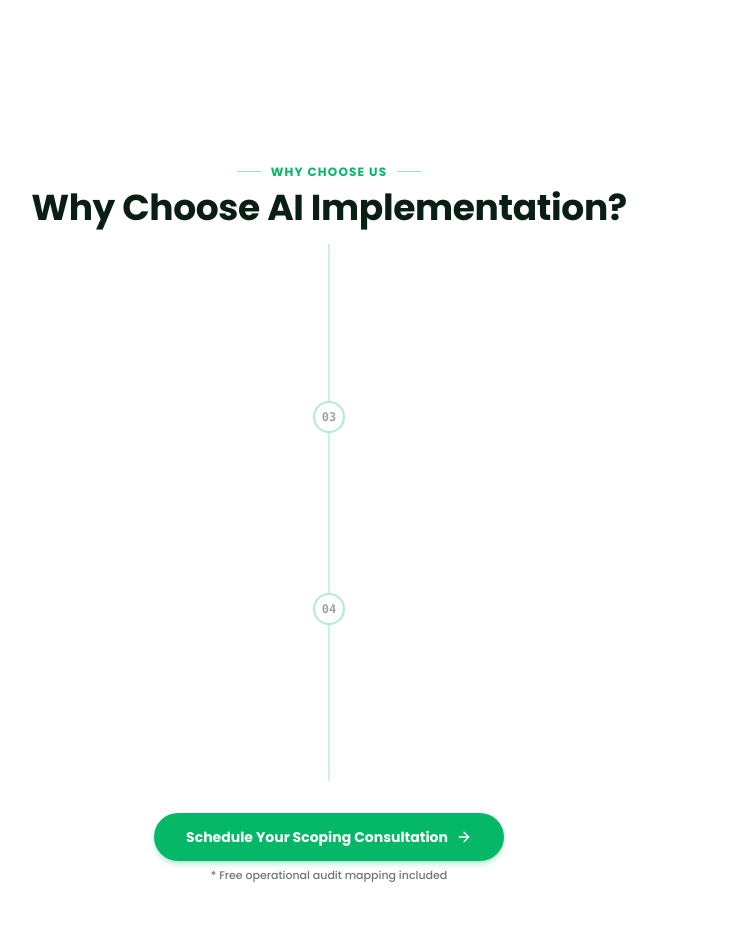
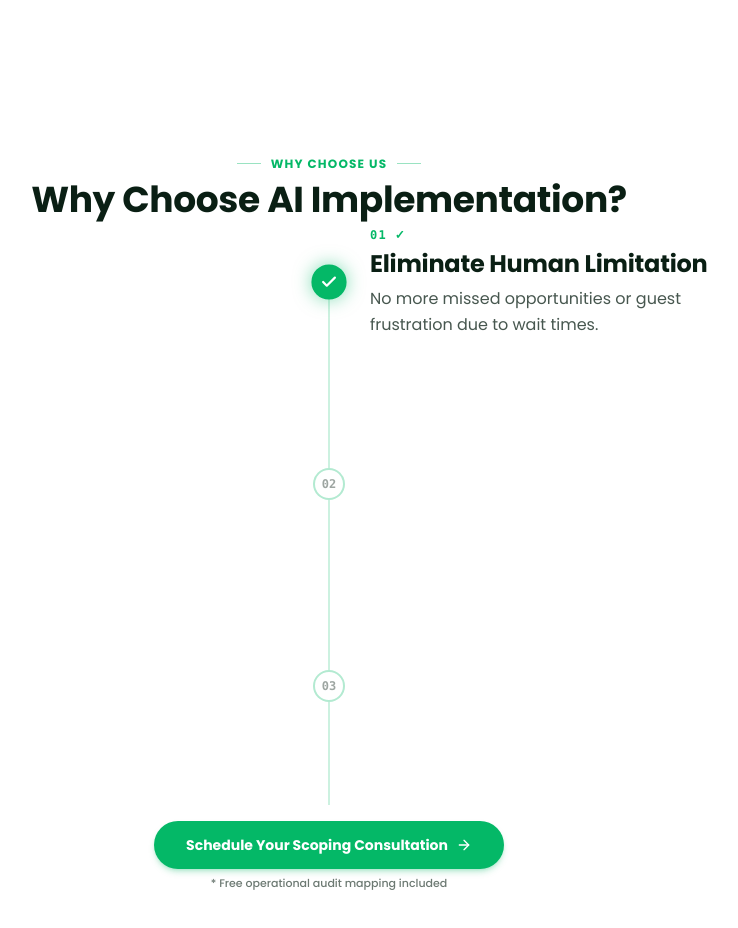
Before and after one commit to exile-automate/exile-automate-website, a Next.js app: page / in a window 1280 px wide. Shown: the part 2700-3628 px from the top of the page, without its empty margins (311-1049 px from the left). Built offline with nearby package versions, Linux system fonts and the light colour scheme.

Commit message:
Fix Why Choose Us vertical timeline stage sequence and top alignment

```diff
--- a/src/components/WhyChooseStack.tsx
+++ b/src/components/WhyChooseStack.tsx
@@ -50,7 +50,7 @@ const BENEFITS: Benefit[] = [
 ];
 
 const BENEFIT_COUNT = BENEFITS.length; // 6
-const SECTION_VH = 280; // 280vh generous scroll distance for 6 nodes
+const SECTION_VH = 320; // 320vh generous scroll distance for phased animation
 
 export default function WhyChooseStack() {
   const sectionRef = useRef<HTMLDivElement>(null);
@@ -90,7 +90,7 @@ export default function WhyChooseStack() {
             if (isMobile) {
               // Mobile scroll progress relative to viewport center
               const totalH = rect.height;
-              const scrolled = window.innerHeight * 0.65 - rect.top;
+              const scrolled = window.innerHeight * 0.7 - rect.top;
               const p = Math.min(Math.max(scrolled / totalH, 0), 1);
               setProgress(p);
             } else {
@@ -138,12 +138,12 @@ export default function WhyChooseStack() {
         {/* Mobile Vertical Timeline */}
         <div className="relative max-w-lg mx-auto pl-10 pr-2">
           {/* Base Inactive Vertical Line */}
-          <div className="absolute left-[19px] top-4 bottom-4 w-0.5 bg-[#04B867]/20 rounded-full" />
+          <div className="absolute left-[19px] top-3 bottom-3 w-0.5 bg-[#04B867]/20 rounded-full" />
 
           {/* Active Growing Green Line */}
           <div
             style={{ height: `${mobileLineHeightPercent}%` }}
-            className="absolute left-[19px] top-4 w-0.5 bg-[#04B867] shadow-[0_0_10px_rgba(4,184,103,0.5)] rounded-full transition-all duration-75 ease-out"
+            className="absolute left-[19px] top-3 w-0.5 bg-[#04B867] shadow-[0_0_10px_rgba(4,184,103,0.5)] rounded-full transition-all duration-75 ease-out"
           />
 
           <div className="flex flex-col gap-12">
@@ -152,11 +152,11 @@ export default function WhyChooseStack() {
               const isPassed = progress >= targetP - 0.05;
 
               let itemOpacity = 0;
-              let itemTranslateY = 16;
+              let itemTranslateY = 15;
               if (progress >= targetP - 0.1) {
                 const t = Math.min((progress - (targetP - 0.1)) / 0.1, 1);
                 itemOpacity = t;
-                itemTranslateY = (1 - t) * 16;
+                itemTranslateY = (1 - t) * 15;
               }
 
               return (
@@ -187,9 +187,14 @@ export default function WhyChooseStack() {
                     }}
                     className="flex flex-col gap-1 text-left"
                   >
-                    <span className="text-[11px] font-bold uppercase tracking-widest text-[#04B867] font-mono">
-                      BENEFIT {item.number}
-                    </span>
+                    <div className="flex items-center gap-2">
+                      <span className="text-[11px] font-bold uppercase tracking-widest text-[#04B867] font-mono">
+                        {item.number}
+                      </span>
+                      {isPassed && (
+                        <span className="text-xs text-[#04B867] font-bold">✓</span>
+                      )}
+                    </div>
                     <h3 className="text-lg font-extrabold text-[#0a1f14] font-heading leading-snug">
                       {item.title}
                     </h3>
@@ -210,12 +215,13 @@ export default function WhyChooseStack() {
   }
 
   /* ---- Desktop Vertical Timeline View (≥ 768px) ---- */
-  const nodeGapPx = 180; // Vertical spacing between nodes
-  const totalTrackHeight = (BENEFIT_COUNT - 1) * nodeGapPx; // 900px total length
+  const nodeGapPx = 190; // Vertical spacing between nodes
+  const totalTrackHeight = (BENEFIT_COUNT - 1) * nodeGapPx; // 950px total track length from Node 01 to Node 06
   const activeLineHeightPx = progress * totalTrackHeight;
 
-  // Track vertical translation so current active node stays near screen center
-  const maxTrackTranslateY = totalTrackHeight - 260;
+  // Align-top layout: Node 01 sits at top (y = 0px).
+  // Translate track up as progress increases so the active node tip stays near the viewport center.
+  const maxTrackTranslateY = totalTrackHeight - 280;
   const trackTranslateY = progress * maxTrackTranslateY;
 
   return (
@@ -234,7 +240,7 @@ export default function WhyChooseStack() {
           top: 0,
           height: "100vh",
         }}
-        className="flex flex-col justify-between py-10 overflow-hidden"
+        className="flex flex-col justify-between py-8 px-6 overflow-hidden"
       >
         {/* Fixed Top Section Header */}
         <div className="text-center max-w-3xl mx-auto px-6 flex flex-col items-center gap-2 shrink-0 z-20">
@@ -248,8 +254,8 @@ export default function WhyChooseStack() {
           </h2>
         </div>
 
-        {/* Central Timeline Animation Stage */}
-        <div className="relative w-full flex-1 max-w-5xl mx-auto overflow-hidden my-4 flex items-center justify-center">
+        {/* Central Timeline Animation Stage — items-start (top aligned) */}
+        <div className="relative w-full flex-1 max-w-5xl mx-auto overflow-hidden my-2 flex items-start justify-center pt-8">
           <div
             style={{
               transform: `translate3d(0, ${-trackTranslateY}px, 0)`,
@@ -272,12 +278,12 @@ export default function WhyChooseStack() {
             {/* Nodes and Alternating Content Items */}
             <div className="relative w-full flex flex-col items-center" style={{ gap: `${nodeGapPx - 32}px` }}>
               {BENEFITS.map((item, i) => {
-                const targetP = i / (BENEFIT_COUNT - 1);
+                const targetP = i / (BENEFIT_COUNT - 1); // 0.0, 0.2, 0.4, 0.6, 0.8, 1.0
                 const isPassed = progress >= targetP - 0.03;
                 const isRightSide = i % 2 === 0; // 01 right, 02 left, 03 right, 04 left, 05 right, 06 left
 
                 let opacity = 0;
-                let translateY = 20;
+                let translateY = 15;
 
                 const startReveal = Math.max(targetP - 0.12, 0);
                 const endReveal = targetP;
@@ -289,7 +295,7 @@ export default function WhyChooseStack() {
                   } else {
                     const t = (progress - startReveal) / (endReveal - startReveal);
                     opacity = t;
-                    translateY = (1 - t) * 20;
+                    translateY = (1 - t) * 15;
                   }
                 }
 
@@ -313,7 +319,7 @@ export default function WhyChooseStack() {
                       )}
                     </div>
 
-                    {/* Alternating Content Box */}
+                    {/* Content Box */}
                     <div
                       style={{
                         opacity,
@@ -327,10 +333,15 @@ export default function WhyChooseStack() {
                           : "right-[54%] text-right items-end pl-6"
                       }`}
                     >
-                      <span className="text-xs font-bold uppercase tracking-widest text-[#04B867] font-mono mb-1">
-                        BENEFIT {item.number}
-                      </span>
-                      <h3 className="text-xl lg:text-2xl font-extrabold text-[#0a1f14] font-heading leading-snug mb-2">
+                      <div className="flex items-center gap-2 mb-1">
+                        <span className="text-xs font-bold uppercase tracking-widest text-[#04B867] font-mono">
+                          {item.number}
+                        </span>
+                        {isPassed && (
+                          <span className="text-xs text-[#04B867] font-bold">✓</span>
+                        )}
+                      </div>
+                      <h3 className="text-xl lg:text-2xl font-extrabold text-[#0a1f14] font-heading leading-snug mb-1.5">
                         {item.title}
                       </h3>
                       <p className="text-sm lg:text-base text-[#0a1f14]/75 leading-relaxed font-sans max-w-sm">
@@ -353,7 +364,7 @@ export default function WhyChooseStack() {
 
 function CTABlock() {
   return (
-    <div className="mt-4 flex flex-col items-center gap-1.5 shrink-0 z-20">
+    <div className="mt-2 flex flex-col items-center gap-1.5 shrink-0 z-20">
       <Link
         href="/booking"
         className="inline-flex h-12 items-center justify-center gap-2 rounded-full bg-[#04B867] px-8 text-sm font-bold text-white shadow-md shadow-[#04B867]/25 hover:bg-[#039e58] hover:scale-[1.02] active:scale-[0.98] transition-all font-heading"
```
